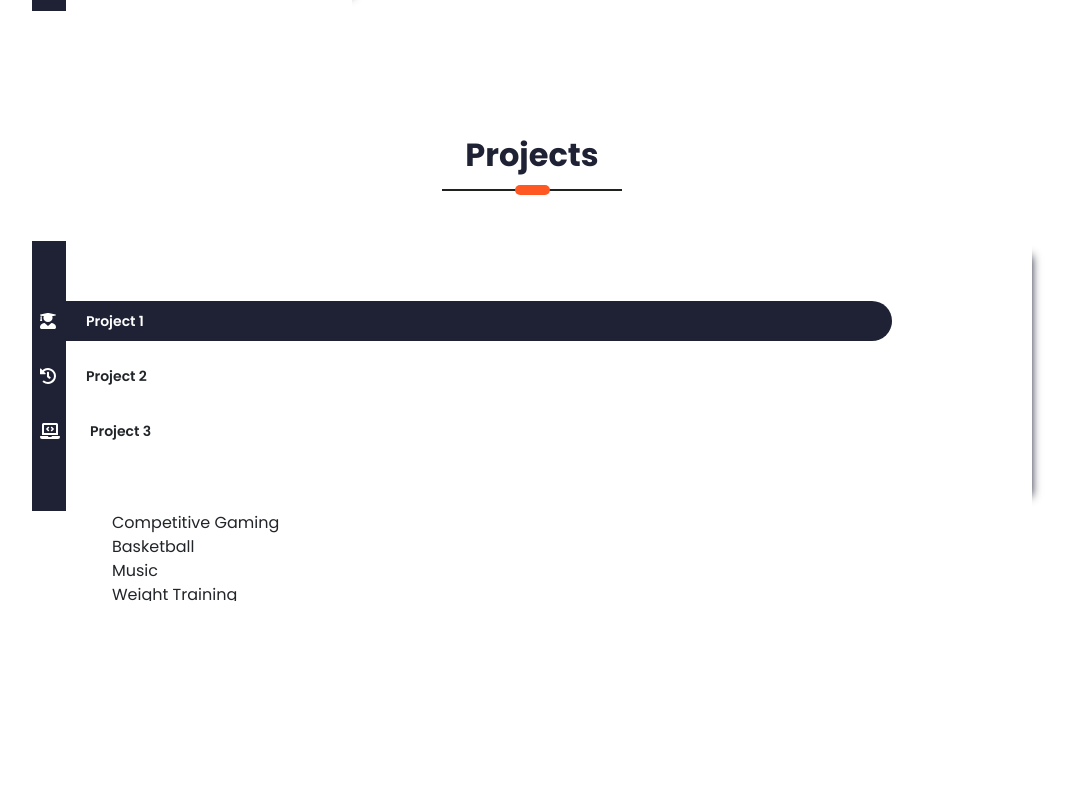
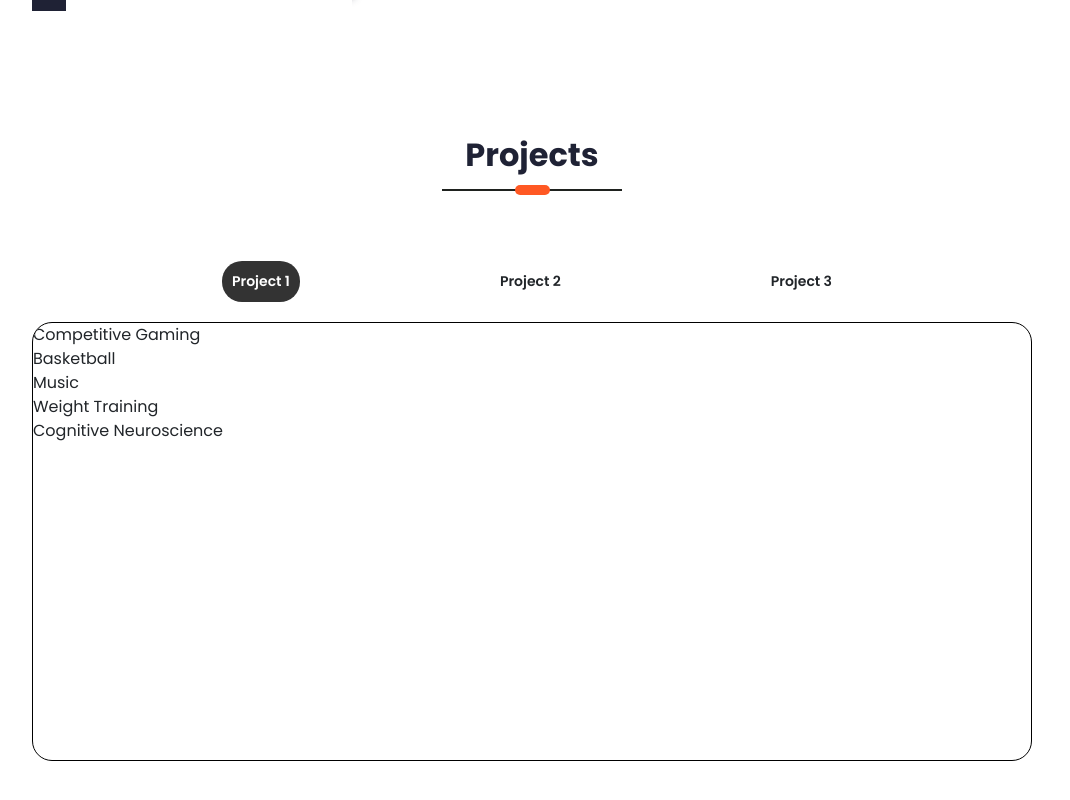
Before and after one commit to Tandid/tandidalam, a React (Create React App) app: page / in a window 1280 px wide. Shown: the part 1962-2762 px from the top of the page, without its empty margins (108-1178 px from the left). Before the commit the page ends 2682 px from the top, so only its background shows below. Built offline with nearby package versions, Linux system fonts and the light colour scheme; a web font is replaced by a local one.

Commit message:
css changes to portfolio section

```diff
--- a/src/PortfolioContainer/Projects/Projects.css
+++ b/src/PortfolioContainer/Projects/Projects.css
@@ -10,21 +10,16 @@
 .project-card {
   display: flex;
   flex-direction: column;
-  height: 360px;
+  height: 520px;
   width: 1000px;
   /* margin: 80px 0; */
 }
 
-.project-tabs {
-  box-shadow: 15px 0 9px -15px #1f2235;
-  height: 100%;
-}
-
 .project-tab-details {
   flex-grow: 1;
-  width: 600px;
   overflow: hidden;
-  padding: 0 0 0 80px;
+  border: solid 1px black;
+  border-radius: 20px;
 }
 
 .experience-description {
@@ -37,34 +32,29 @@
 }
 
 .project-details-carousal {
-  transition: transform 1s ease-out;
+  transition: transform 0.5s ease-out;
 }
 
 .tab-container {
   display: flex;
-  align-items: center;
-  height: 100%;
-  width: 100%;
   position: relative;
 }
 
 .tabs {
-  width: 86%;
   position: relative;
   z-index: 2;
+  display: flex;
+  justify-content: space-evenly;
+  width: 100%;
 }
 
 .tab {
   display: flex;
   align-items: center;
   cursor: pointer;
-  background-color: #1f2235;
-  height: 40px;
-  margin: 15px 0;
-  padding: 0 8px;
+  margin: 20px 0;
+  padding: 10px;
   border-radius: 20px;
-  width: 30px;
-  transition: width 0.6s ease;
 }
 
 .tab-label {
@@ -73,20 +63,7 @@
   font-family: "Poppins SemiBold";
 }
 
-.tab-logo {
-  height: 16px;
-  margin: 0 30px 0 0;
-}
-
-.tab-icons {
-  width: 34px;
-  height: 100%;
-  z-index: 1;
-  background-color: #1f2235;
-  position: absolute;
-}
-
 .selected-tab {
   color: var(--white);
-  width: 100%;
+  background-color: var(--black);
 }
--- a/src/PortfolioContainer/Projects/Projects.js
+++ b/src/PortfolioContainer/Projects/Projects.js
@@ -68,7 +68,7 @@ const Projects = (props) => {
     let offsetHeight = 360;
 
     let newCarousalOffset = {
-      style: { transform: "translateY(" + index * offsetHeight * -1 + "px)" },
+      style: { transform: "translateX(" + index * offsetHeight * -1 + "px)" },
     };
 
     setCarousalOffsetStyle(newCarousalOffset);
@@ -82,11 +82,6 @@ const Projects = (props) => {
         className={index === selectedTabIndex ? "tab selected-tab" : "tab"}
         key={index}
       >
-        <img
-          className="tab-logo"
-          src={require(`../../assets/Resume/${tab.logoSrc}`).default}
-          alt="B"
-        />
         <span className="tab-label">{tab.label}</span>
       </div>
     ));
```
